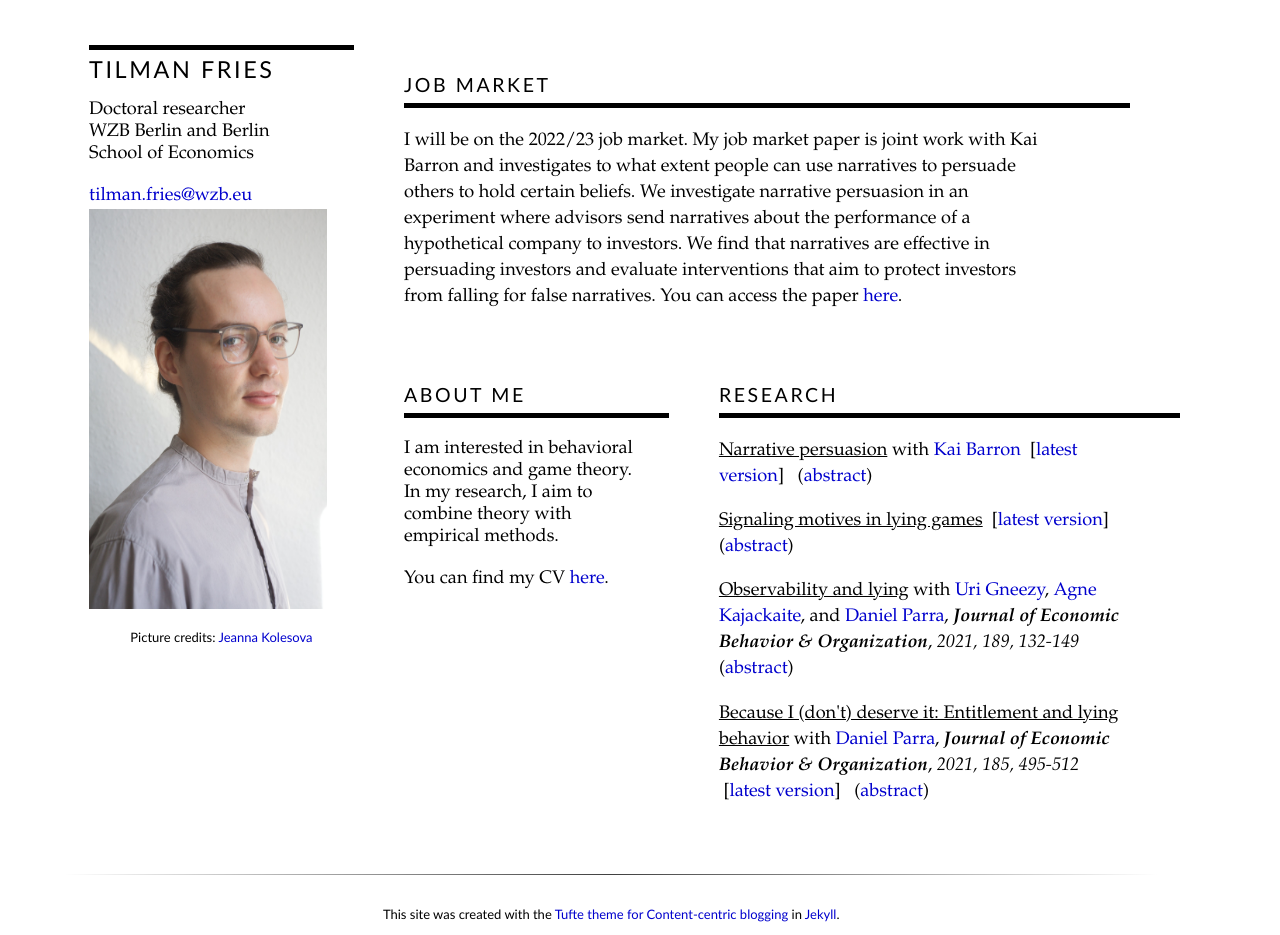
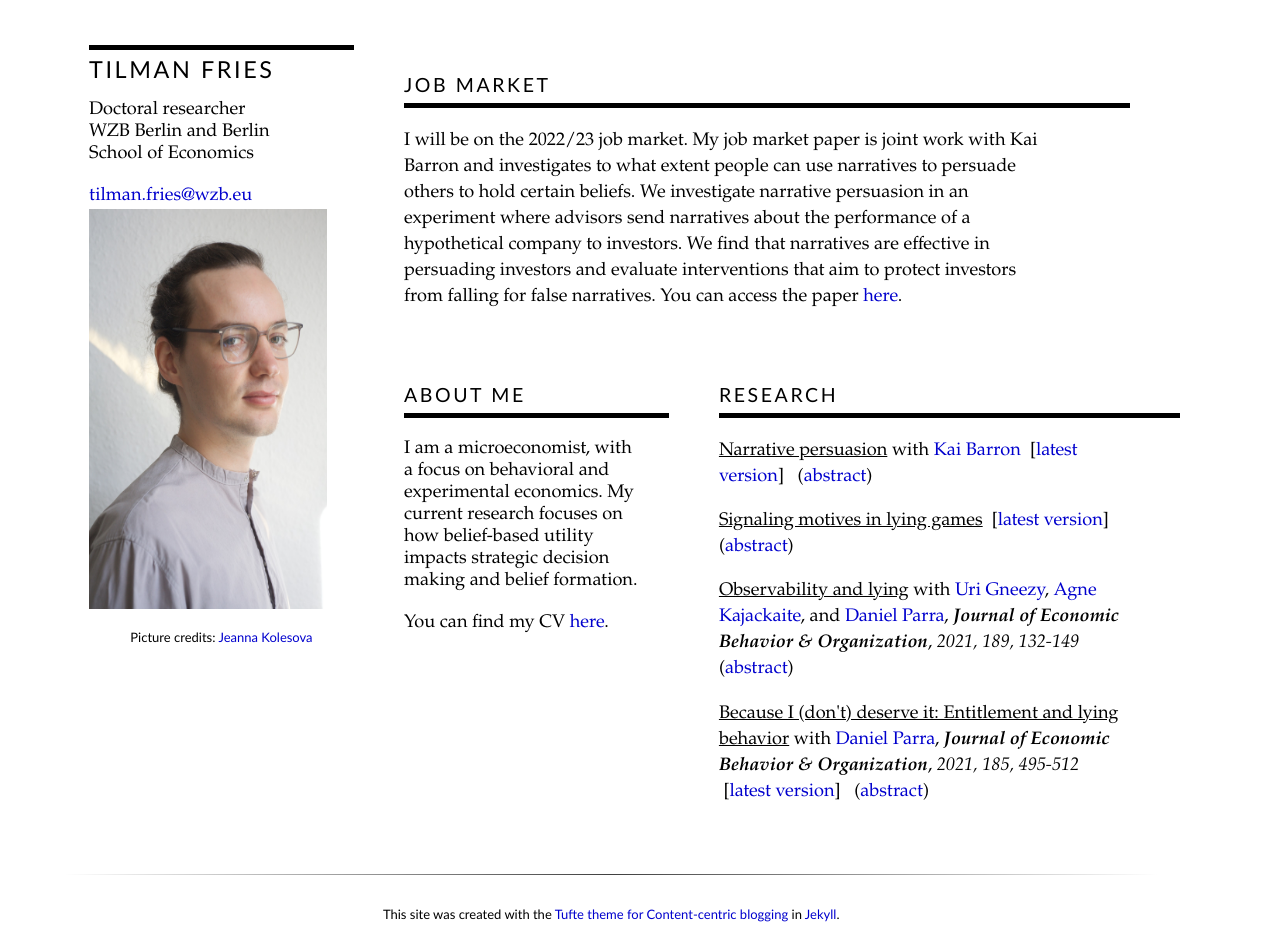
Before and after one commit to tilmanfries/tilmanfries.github.io, a Jekyll site: the page built from index.md, in a window 1280 px wide. Built offline with Jekyll 4.4.1, drawn with Linux system fonts in a browser that asks for light colours.

Commit message:
update description

```diff
--- a/index.md
+++ b/index.md
@@ -36,4 +36,4 @@ projects:
     abstract: "We study the effect of entitlement on the willingness to lie. We set up a model of lying where individuals feel more or less entitled to their endowment  depending on how they earned it. When given the opportunity to lie to keep their endowment, individuals who feel more entitled are encouraged to lie while others are discouraged. To test the model predictions we use a laboratory experiment where we compare the lying behavior of participants endowed with a high endowment and participants endowed with a low endowment. In one treatment, the allocation of the endowment is decided by participants' performance, and in the other, it is determined by a random draw. Our study shows that deservingness influences lying in an intuitive direction: when participants' performance determines income, those who earn less money lie less than those who earn more. We do not find differences in lying when participants perform the same task but lie to keep windfall endowments."
 ---
 
-I am interested in behavioral economics and game theory. In my research, I aim to combine theory with empirical methods.
+I am a microeconomist, with a focus on behavioral and experimental economics. My current research focuses on how belief-based utility impacts strategic decision making and belief formation.
```
